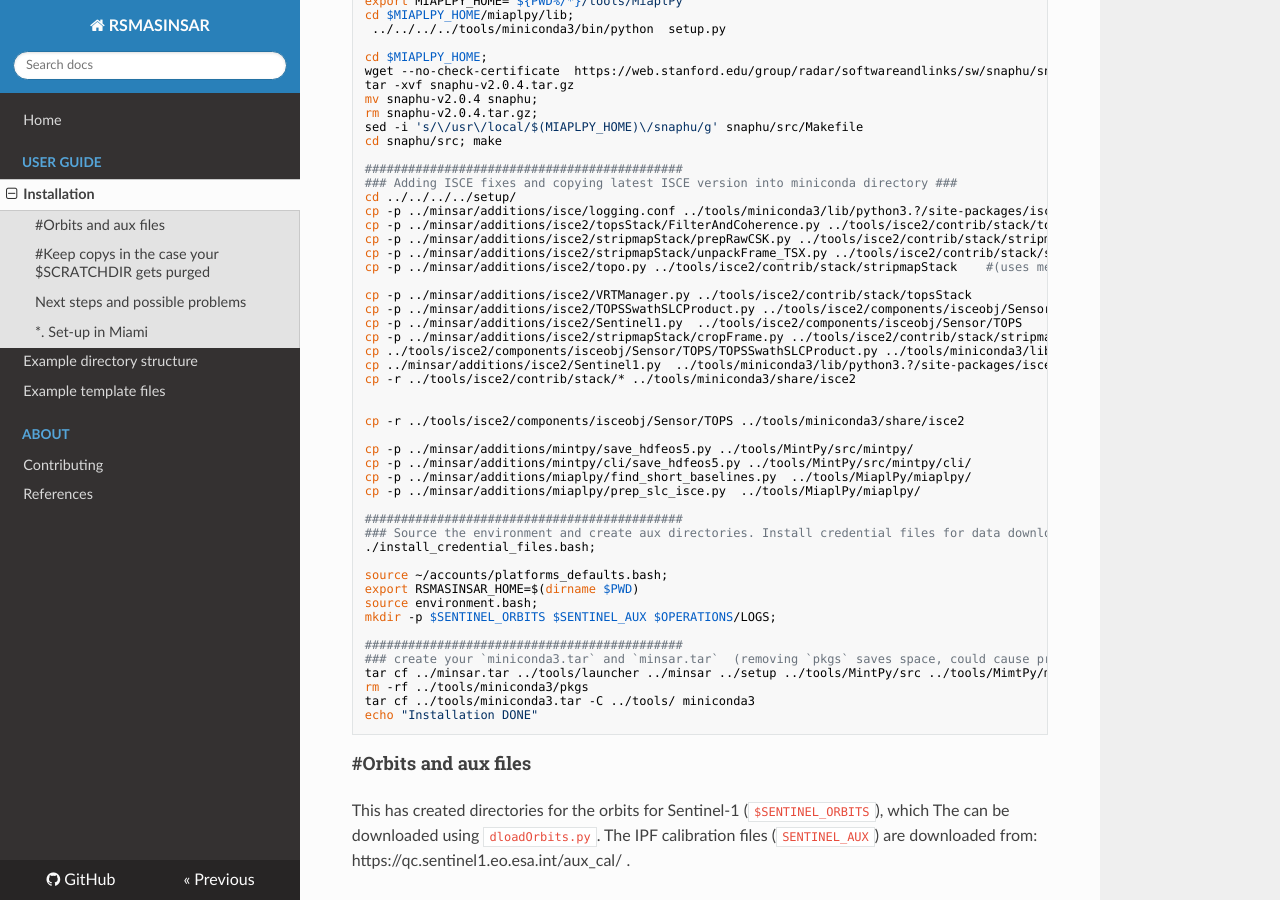
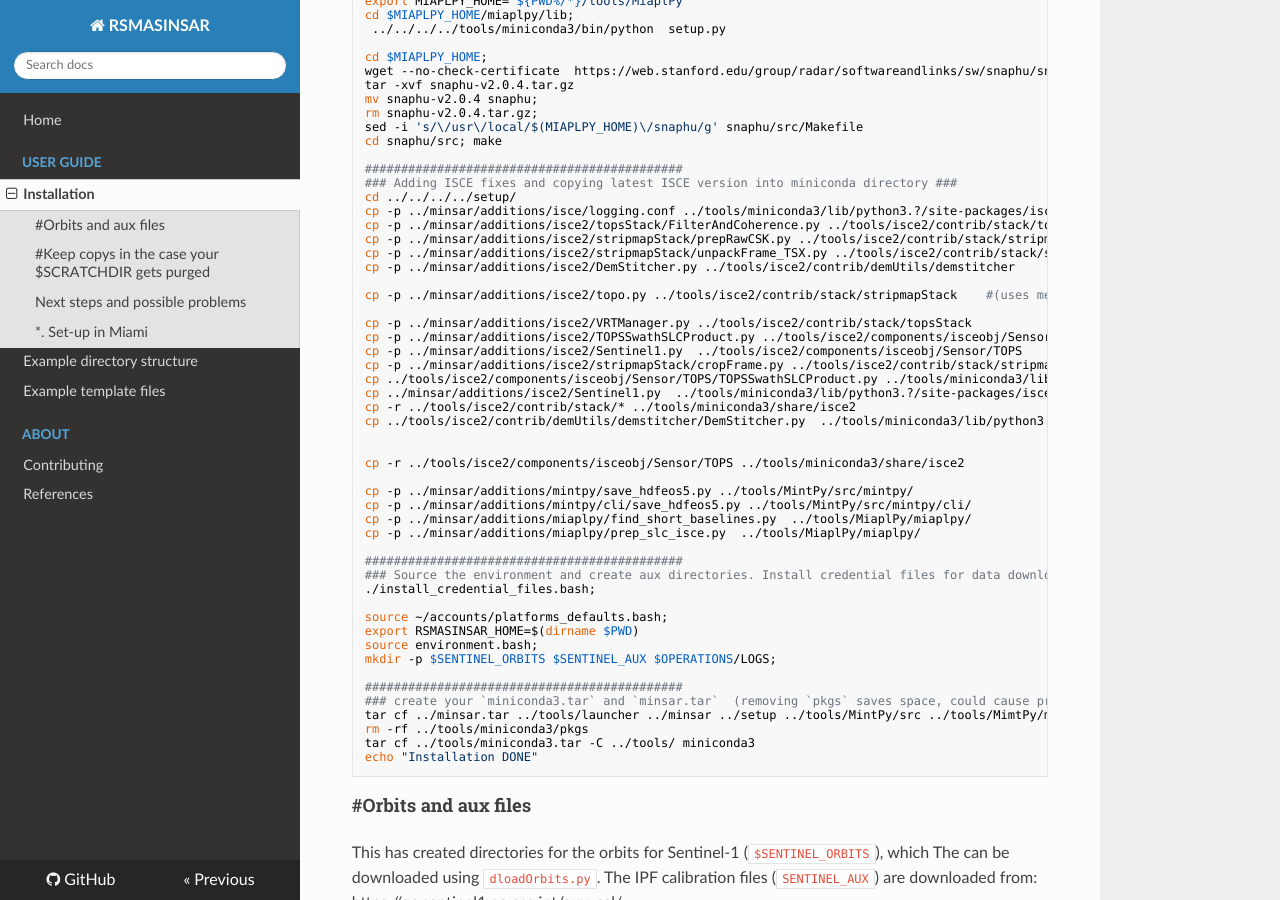
Before and after one commit to geodesymiami/rsmas_insar, an MkDocs documentation site: the page built from docs/installation.md, in a window 1280 px wide and 900 px high, scrolled down 1098 px. Built offline with MkDocs 1.6.1, drawn with Linux system fonts in a browser that asks for light colours; nearby versions of some CDN libraries.

Commit message:
Update installation.md (#534)

```diff
--- a/docs/installation.md
+++ b/docs/installation.md
@@ -77,6 +77,8 @@ cp -p ../minsar/additions/isce/logging.conf ../tools/miniconda3/lib/python3.?/si
 cp -p ../minsar/additions/isce2/topsStack/FilterAndCoherence.py ../tools/isce2/contrib/stack/topsStack
 cp -p ../minsar/additions/isce2/stripmapStack/prepRawCSK.py ../tools/isce2/contrib/stack/stripmapStack
 cp -p ../minsar/additions/isce2/stripmapStack/unpackFrame_TSX.py ../tools/isce2/contrib/stack/stripmapStack
+cp -p ../minsar/additions/isce2/DemStitcher.py ../tools/isce2/contrib/demUtils/demstitcher
+
 cp -p ../minsar/additions/isce2/topo.py ../tools/isce2/contrib/stack/stripmapStack    #(uses method isce instead of gdal)
 
 cp -p ../minsar/additions/isce2/VRTManager.py ../tools/isce2/contrib/stack/topsStack                          # 1/23 np.int issue
@@ -86,6 +88,7 @@ cp -p ../minsar/additions/isce2/stripmapStack/cropFrame.py ../tools/isce2/contri
 cp ../tools/isce2/components/isceobj/Sensor/TOPS/TOPSSwathSLCProduct.py ../tools/miniconda3/lib/python3.?/site-packages/isce/components/isceobj/Sensor/TOPS
 cp ../minsar/additions/isce2/Sentinel1.py  ../tools/miniconda3/lib/python3.?/site-packages/isce/components/isceobj/Sensor/TOPS/    # 4/23 np.int issue, not clear why need to copy into python3.?/site-packages directory
 cp -r ../tools/isce2/contrib/stack/* ../tools/miniconda3/share/isce2
+cp ../tools/isce2/contrib/demUtils/demstitcher/DemStitcher.py  ../tools/miniconda3/lib/python3.10/site-packages/isce/components/contrib/demUtils
 
 
 cp -r ../tools/isce2/components/isceobj/Sensor/TOPS ../tools/miniconda3/share/isce2
```
